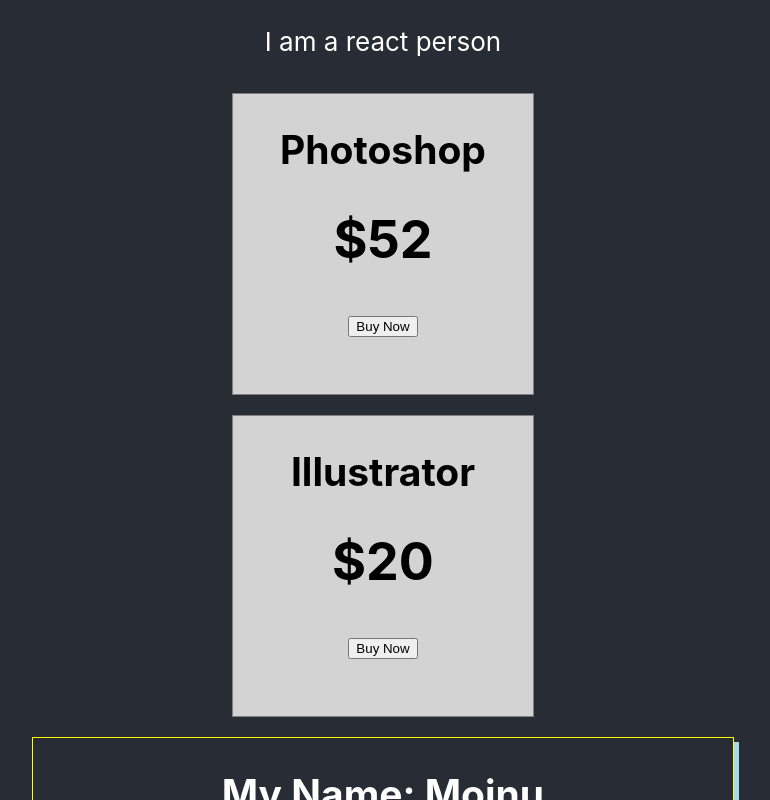
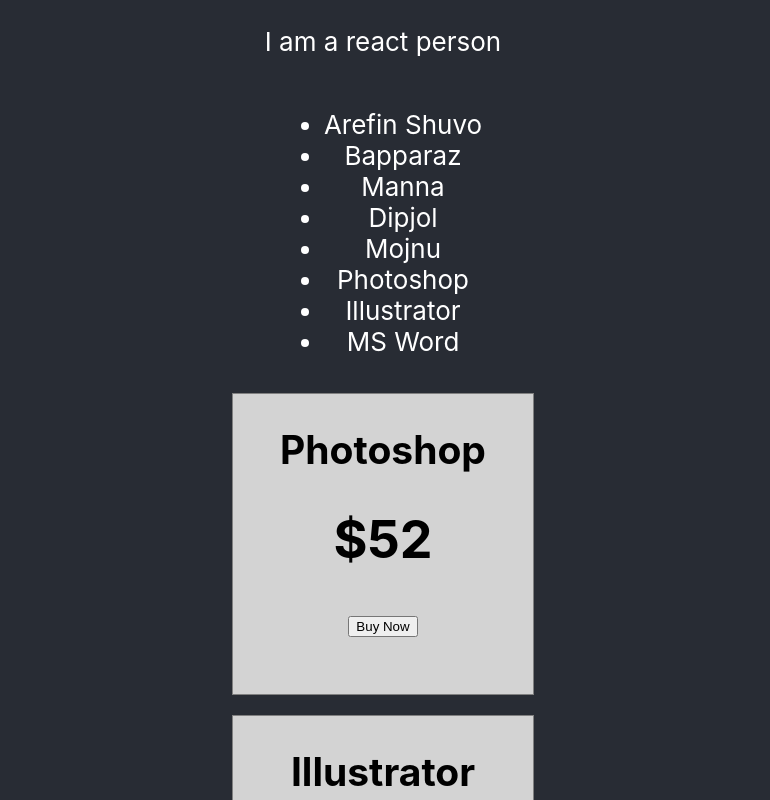
Before and after one commit to coderMojnu/react-core-concepts, a React (Create React App) app: page / in a window 1280 px wide. Shown: the top 800 px of the page, without its empty margins (257-1027 px from the left). Built offline with nearby package versions, Linux system fonts and the light colour scheme.

Commit message:
dynamic data update

```diff
--- a/src/App.js
+++ b/src/App.js
@@ -1,18 +1,31 @@
 import './App.css';
 
 function App() {
+  const nayok = ['Arefin Shuvo', 'Bapparaz', 'Manna', 'Dipjol', 'Mojnu']
   const player = ['Mojnu', 'Ibrahim', 'Ariful'];
   const products = [
     {productsName: 'Photoshop', mrp: '$52'},
-    {productsName: 'Illustrator', mrp: '$20'}
+    {productsName: 'Illustrator', mrp: '$20'},
+    {productsName: 'MS Word', mrp: '$10'}
   ];
   const profession = ['Web Developer', 'High School Teacher', 'Manager']
   return (
     <div className="App">
       <header className="App-header">
         <p>I am a react person</p>
-        <Product product = {products[0]}></Product>
-        <Product product = {products[1]}></Product>
+        <ul>
+          {
+            nayok.map(newNayok => <li>{newNayok}</li>)
+          }
+          {
+            products.map(newProduct => <li>{newProduct.productsName}</li>)
+          }
+        </ul>
+        {
+          products.map(addProduct => <Product product = {addProduct}></Product>)
+        }
+        {/* <Product product = {products[0]}></Product>
+        <Product product = {products[1]}></Product> */}
         <Person name={player[0]} profession={profession[0]}></Person>
         <Person name={player[1]} profession={profession[1]}></Person>
         <Person name={player[2]} profession={profession[2]}></Person>
```
